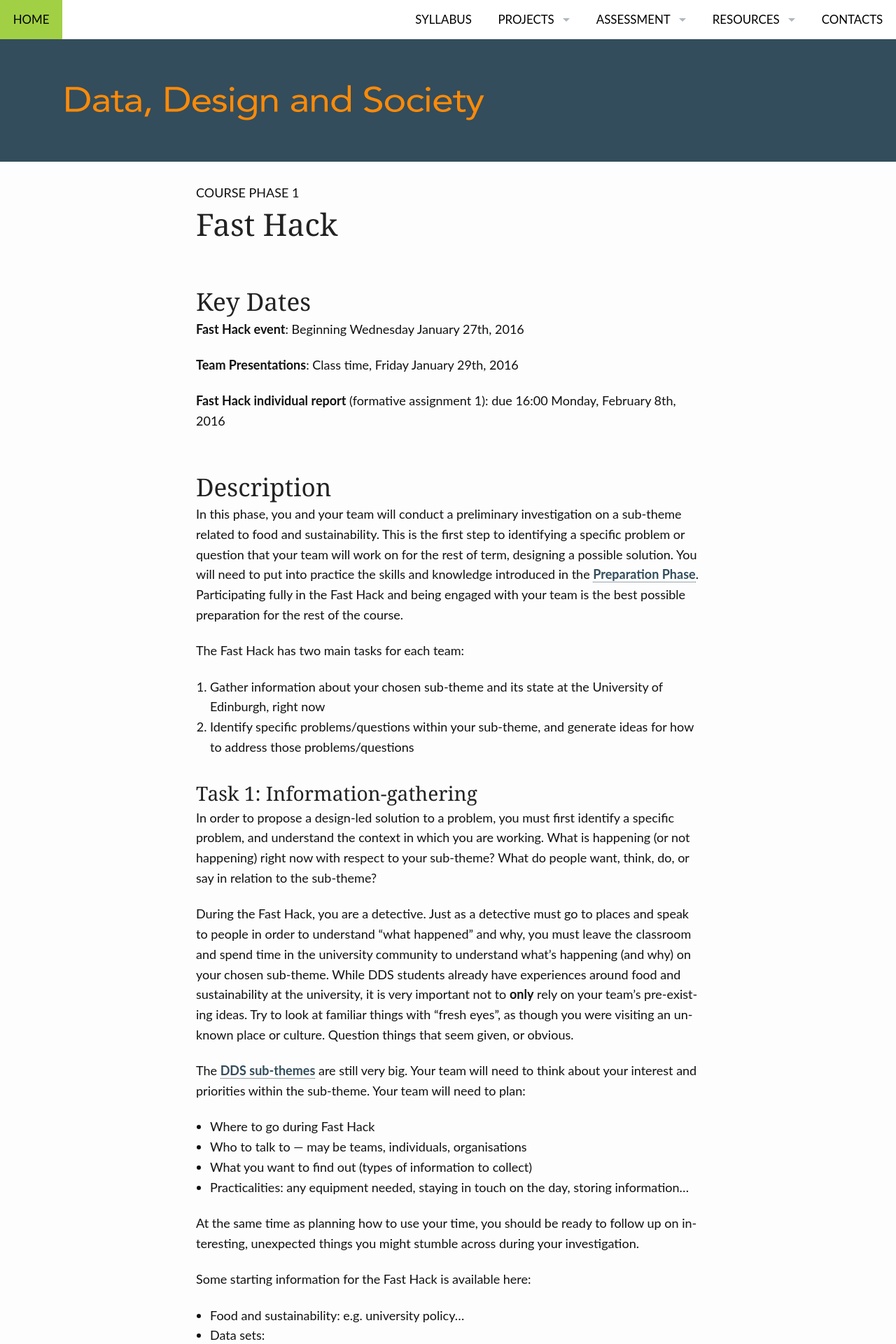
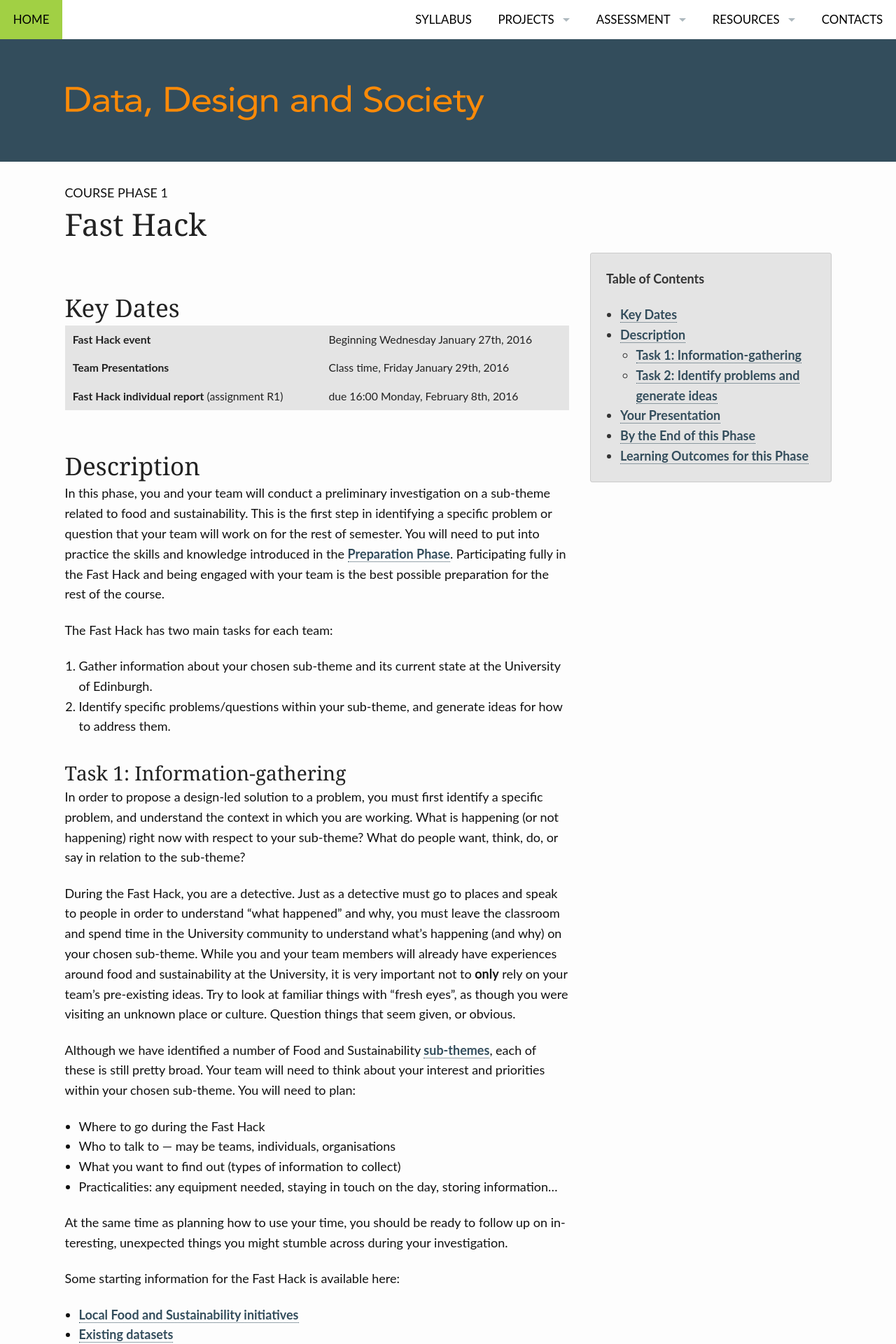
Before and after one commit to edinburghlivinglab/dds, a Jekyll site: the page built from pages/fast_hack.md, in a window 1280 px wide. Shown: the top 1920 px of the page at 70% size. Built offline with Jekyll 4.4.1, drawn with Linux system fonts in a browser that asks for light colours; some of the changed text lies outside the part shown.

Commit message:
added table of contents

```diff
--- a/_sass/_12_custom.scss
+++ b/_sass/_12_custom.scss
@@ -18,7 +18,14 @@
   border-style:none;
 }
 
-$font-size-h5: 1.0 em;
+.lite-table {
+	@include table();
+	border: 0px;
+	background-color: $grey-1;
+	width: 100%;
+}
+
+$font-size-h6: 1.0 em;
 
 h6 {
     font-family: $body-font-family;
--- a/_scripts/preprocess.py
+++ b/_scripts/preprocess.py
@@ -27,9 +27,11 @@ def header_id(meta):
     Add new MD title and title identifier
     """
     title = meta['title']
-    title = title[1:-1]
+    title = title[1:-1] #strip quotes from string
     title_fmt = '# {} {{#{}}}\n'
     lc_title = title.lower().replace(' ', '_')
+    if lc_title.endswith('?'):
+        lc_title = lc_title[:-1]
     new_title = title_fmt.format(title, lc_title)
     return new_title
 
--- a/pages/fast_hack.md
+++ b/pages/fast_hack.md
@@ -1,37 +1,59 @@
 ---
-layout: page
+layout: page-fullwidth
 title: "Fast Hack"
 subheadline: "Course Phase 1"
-teaser: ""
 permalink: "/fast_hack/"
 ---
+<div class="row">
+<div class="medium-4 medium-push-8 columns" markdown="1">
+<div class="panel radius" markdown="1">
+**Table of Contents**
+{: #toc }
+*  TOC
+{:toc}
+</div>
+</div><!-- /.medium-4.columns -->
 
+<div class="medium-8 medium-pull-4 columns" markdown="1">
 ## Key Dates
 
-**Fast Hack event**: Beginning Wednesday January 27th, 2016
 
-**Team Presentations**: Class time, Friday January 29th, 2016
+<table class="lite-table">
+<tr>
+<td><b>Fast Hack event</b></td>
+<td>Beginning Wednesday January 27th, 2016</td>
+</tr>
+<tr>
+<td><b>Team Presentations</b></td>
+<td>Class time, Friday January 29th, 2016</td>
+</tr>
+<tr>
+<td><b>Fast Hack individual report</b> (assignment R1)</td>
+<td>due 16:00 Monday, February 8th, 2016</td>
+</tr>
+</table>
 
-**Fast Hack individual report** (formative assignment 1): due 16:00 Monday, February 8th, 2016
+
 
 
 ## Description
 
-In this phase, you and your team will conduct a preliminary investigation on a sub-theme related to food and sustainability. This is the first step to identifying a specific problem or question that your team will work on for the rest of term, designing a possible solution. You will need to put into practice the skills and knowledge introduced in the [Preparation Phase]({{ site.baseurl }}/preparation/). Participating fully in the Fast Hack and being engaged with your team is the best possible preparation for the rest of the course.
+In this phase, you and your team will conduct a preliminary investigation on a sub-theme related to food and sustainability. This is the first step in identifying a specific problem or question that your team will work on for the rest of semester. You will need to put into practice the skills and knowledge introduced in the [Preparation Phase]({{ site.baseurl }}/preparation/). Participating fully in the Fast Hack and being engaged with your team is the best possible preparation for the rest of the course.
 
 The Fast Hack has two main tasks for each team:
-1. Gather information about your chosen sub-theme and its state at the University of Edinburgh, right now
-2. Identify specific problems/questions within your sub-theme, and generate ideas for how to address those  problems/questions
+
+1. Gather information about your chosen sub-theme and its current state at the University of Edinburgh.
+2. Identify specific problems/questions within your sub-theme, and generate ideas for how to address them.
 
 ### Task 1: Information-gathering
 
 In order to propose a design-led solution to a problem, you must first identify a specific problem, and understand the context in which you are working. What is happening (or not happening) right now with respect to your sub-theme? What do people want, think, do, or say in relation to the sub-theme?
 
-During the Fast Hack, you are a detective. Just as a detective must go to places and speak to people in order to understand “what happened” and why, you must leave the classroom and spend time in the university community to understand what's happening (and why) on your chosen sub-theme. While DDS students already have experiences around food and sustainability at the university, it is very important not to **only** rely on your team's pre-existing ideas. Try to look at familiar things with “fresh eyes”, as though you were visiting an unknown place or culture. Question things that seem given, or obvious.
+During the Fast Hack, you are a detective. Just as a detective must go to places and speak to people in order to understand "what happened" and why, you must leave the classroom and spend time in the University community to understand what's happening (and why) on your chosen sub-theme. While you and your team members will already have experiences around food and sustainability at the University, it is very important not to **only** rely on your team's pre-existing ideas. Try to look at familiar things with "fresh eyes", as though you were visiting an unknown place or culture. Question things that seem given, or obvious.
 
-The [DDS sub-themes]({{ site.baseurl }}/project_overview) are still very big. Your team will need to think about your interest and priorities within the sub-theme. Your team will need to plan:
+Although we have identified a number of Food and Sustainability [sub-themes]({{ site.baseurl }}/project_overview),  each of these is still pretty broad. Your team will need to think about your interest and priorities within your chosen sub-theme. You will need to plan:
 
-* Where to go during Fast Hack
+* Where to go during the Fast Hack
 * Who to talk to &mdash; may be teams, individuals, organisations
 * What you want to find out (types of information to collect)
 * Practicalities: any equipment needed, staying in touch on the day, storing information...
@@ -40,42 +62,70 @@ At the same time as planning how to use your time, you should be ready to follow
 
 Some starting information for the Fast Hack is available here:
 
-* Food and sustainability: e.g. university policy...
-* Data sets:
-* Other???
+* [Local Food and Sustainability initiatives]({{ site.baseurl }}/initiatives)
+* [Existing datasets]({{ site.baseurl }}/datasets)
+* [Reading List]({{ site.baseurl }}/reading_list)
 
 
 ### Task 2: Identify problems and generate ideas
 
-Once you have some done some information-gathering from relevant locations and people, you can start to identify specific problem areas. What are smaller challenges, within the sub-topic, to which you might be able to design a proof-of-concept solution? At this stage, your team does not have to (and SHOULD NOT) choose only one problem and solution. You should show that you have identified several possible problems and solutions, based on the Fast Hack.
+Once you have some done some information-gathering from relevant locations and
+people, you can start to identify specific problem areas. What are smaller
+challenges, within the sub-theme, to which you might be able to design a
+proof-of-concept solution? At this stage, your team does not have to (and
+SHOULD NOT) choose only one problem and solution. You should show that you
+have identified several possible problems and solutions, based on the Fast
+Hack.
 
-At this stage, you do not need to have worked out all the details of an idea, and do not need to worry about financial viability or building anything. Focus on generating and communicating ideas that could potentially help solve your identified problem. What would you do, and why? What impact might this idea have on food and sustainability?
+At this stage, you do not need to have worked out all the details of an idea,
+and do not need to worry about financial viability or building anything. Focus
+on generating and communicating ideas that could potentially help solve your
+identified problem. What would you do, and why? What impact might this idea
+have on food and sustainability?
 
 
 ## Your Presentation
 
-We're asking your presentation to address three questions, using as many forms of information as you can reasonably collect during the Fast Hack:
+We're asking your presentation to address three questions, using as many forms
+of information as you can reasonably collect during the Fast Hack:
 
-* What is the current state of your food and sustainability sub-theme at the University? Where are we starting from &mdash; what is happening (or not happening) right now?
+* What is the current state of your food and sustainability sub-theme at the University? Where are we starting from&mdash;what is happening (or not happening) right now?
+
 * What are some of the specific food and sustainability problems you might be able to address, within this sub-theme?
+
 * What are some possible ideas for addressing each problem (i.e. improving some aspect of food-related sustainability)?
 
-In the presentation, your team needs to be able to explain what information you collected (and/or looked up), what kind of information it is, and how the answers to your three questions (current state, possible problems, possible ideas) are based on your Fast Hack information. Be ready to explain how, where, and when you collected this information.
+In the presentation, your team needs to be able to explain what information
+you collected (and/or looked up), what kind of information it is, and how the
+answers to your three questions (current state, possible problems, possible
+ideas) are based on your Fast Hack information. Be ready to explain how,
+where, and when you collected this information.
 
-You are encouraged to make your presentations visual&mdash;use photos, drawings, videos, animations, graphs, maps (etc) to help communicate about the information you collected, and your design ideas.
+You are encouraged to make your presentations visual&mdash;use photos,
+drawings, videos, animations, graphs, maps (etc) to help communicate about the
+information you collected, and your design ideas.
 
 
-## By the End of this Phase:
+## By the End of this Phase
 
-You should have started your summative individual report (due early in next phase) including commenting specifically on your contribution to the Fast Hack ideas and presentation.
+You should have started your summative individual report (due early in next
+phase) including commenting specifically on your contribution to the Fast Hack
+ideas and presentation.
 
-Your team should have created a presentation of the information gathered in Fast Hack, and your initial ideas, and be able to clearly explain what you have done so far and why.
+Your team should have created a presentation of the information gathered in
+Fast Hack, and your initial ideas, and be able to clearly explain what you
+have done so far and why.
 
-Your team should have stored any collected data in accordance with approved DDS and university data management and privacy requirements.
+Your team should have stored any collected data in accordance with approved
+DDS and university data management and privacy requirements.
 
 
-## Learning Outcomes for this Phase:
+## Learning Outcomes for this Phase
 
-* Synthesize and communicate the information from two or more datasets using appropriate analytic, presentation and visualisation techniques.
-* Interpret and evaluate data in a way that demonstrates its relevance to selected communication and/or policy objectives.
-* Demonstrate an ability to work in an interdisciplinary team and to act in a professional manner when interacting with stakeholders and the public.
+<!-- * [LO1: Interventions]({{ site.baseurl }}/learning_outcomes#interventions) -->
+* [LO2: Data]({{ site.baseurl }}/learning_outcomes#data)
+* [LO3: Communication]({{ site.baseurl }}/learning_outcomes#communication)
+* [LO4: Professionalism]({{ site.baseurl }}/learning_outcomes#professionalism)
+
+</div>
+</div>
```
Also changed, not shown: 1 other file.
